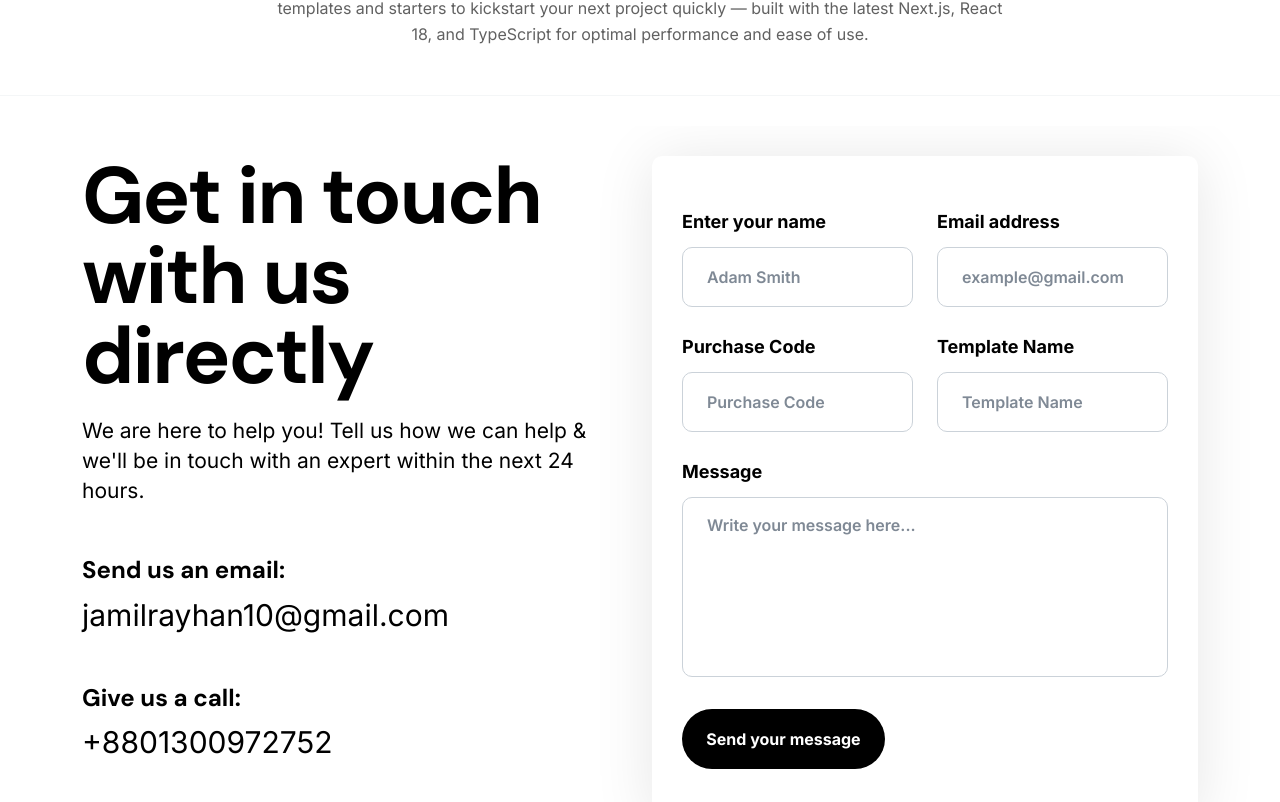
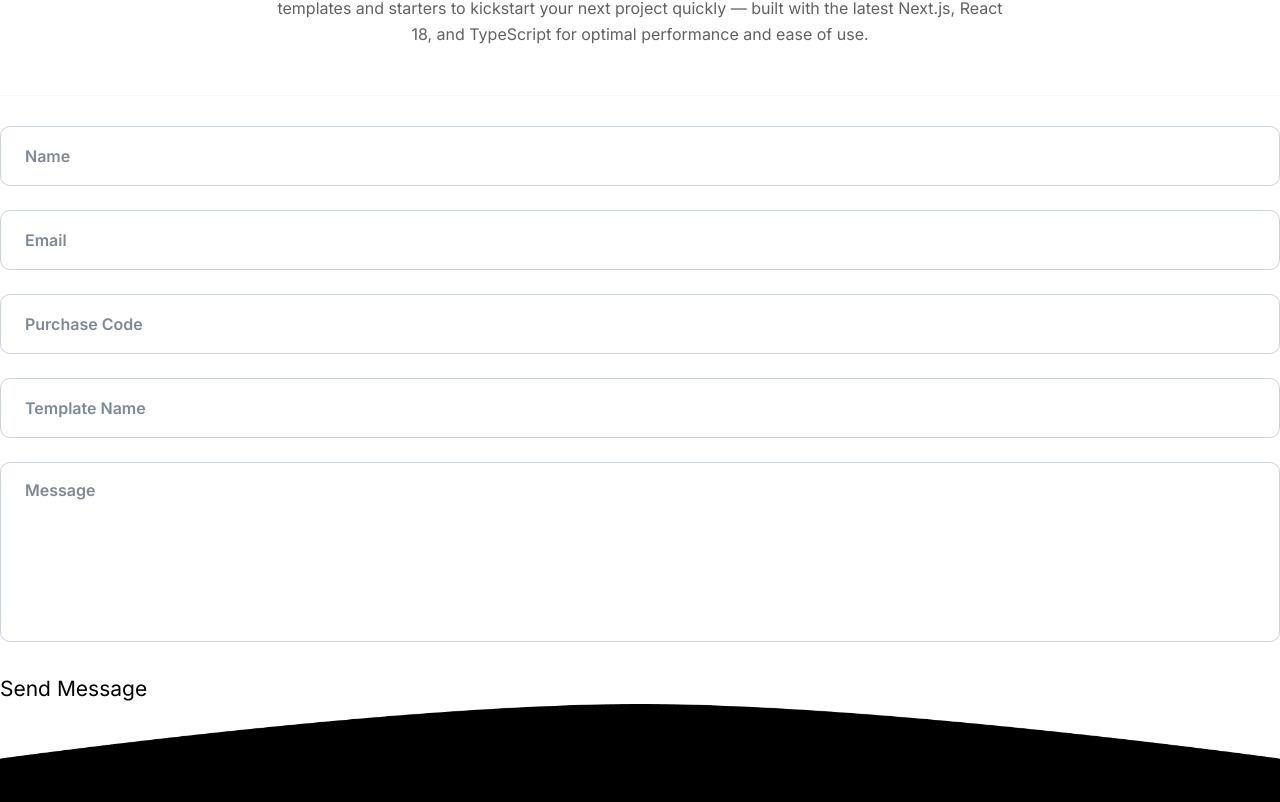
Before and after one commit to jamilrayhan10/webarwa, a Next.js app: page /contact-us in a window 1280 px wide. Shown: the part 338-1140 px from the top of the page. Built offline with nearby package versions, Linux system fonts and the light colour scheme; a web font is replaced by a local one.

Commit message:
first commit

```diff
--- a/src/app/(utilits)/contact-us/page.tsx
+++ b/src/app/(utilits)/contact-us/page.tsx
@@ -213,6 +213,7 @@
 //   );
 // }
 
+
 "use client";
 import ContactArea, { FormData } from "@/components/contact-us/ContactArea";
 import Wrapper from "@/layouts/Wrapper";
@@ -228,7 +229,6 @@ export default function ContactPage() {
         headers: { "Content-Type": "application/json" },
         body: JSON.stringify(data),
       });
-
       return await res.json();
     } catch (err) {
       console.error(err);
--- a/src/app/api/contact/route.ts
+++ b/src/app/api/contact/route.ts
@@ -255,14 +255,11 @@
 // }
 
 
-
 import { Resend } from "resend";
 import { NextResponse } from "next/server";
 
-// Ensure Node.js runtime
-export const runtime = "nodejs";
+export const runtime = "nodejs"; // ensures server runtime
 
-// Define the contact form data type
 interface ContactFormData {
   name: string;
   email: string;
@@ -271,14 +268,8 @@ interface ContactFormData {
   message: string;
 }
 
-// Load Resend API key
 const resendApiKey = process.env.RESEND_API;
-
-if (!resendApiKey) {
-  throw new Error(
-    "Missing RESEND_API key. Add it to your environment variables."
-  );
-}
+if (!resendApiKey) throw new Error("Missing RESEND_API key.");
 
 const resend = new Resend(resendApiKey);
 
@@ -286,7 +277,6 @@ export async function POST(request: Request) {
   try {
     const data: ContactFormData = await request.json();
 
-    // Validate required fields
     if (!data.name || !data.email || !data.message) {
       return NextResponse.json(
         { success: false, error: "Name, email, and message are required." },
@@ -294,14 +284,13 @@ export async function POST(request: Request) {
       );
     }
 
-    // Send email using Resend
-    const email = await resend.emails.send({
+    await resend.emails.send({
       from: "Your Site <no-reply@yoursite.com>",
       to: process.env.MAIL_RECIVER_ADDRESS!,
       subject: `New Contact Message: ${data.templateName}`,
       html: `
         <div style="font-family: Arial, sans-serif; max-width: 600px; margin: auto; padding: 20px; border: 1px solid #eee; border-radius: 10px;">
-          <h2 style="color: #0d6efd;">📩 New Contact Message</h2>
+          <h2>📩 New Contact Message</h2>
           <p><strong>Name:</strong> ${data.name}</p>
           <p><strong>Email:</strong> <a href="mailto:${data.email}">${data.email}</a></p>
           <p><strong>Purchase Code:</strong> ${data.purchaseCode}</p>
@@ -309,12 +298,10 @@ export async function POST(request: Request) {
           <h3>Message:</h3>
           <p>${data.message}</p>
           <hr/>
-          <p style="font-size:12px;color:#999;">This email was sent from your website contact form.</p>
+          <p style="font-size:12px;color:#999;">Sent from your website contact form.</p>
         </div>
       `,
     });
-
-    // console.log("Email sent with Resend:", email.id);
 
     return NextResponse.json({ success: true });
   } catch (error) {
--- a/src/components/contact-us/ContactArea.tsx
+++ b/src/components/contact-us/ContactArea.tsx
@@ -136,12 +136,164 @@
 // }
 
 
+// "use client";
+// import React from "react";
+// import * as yup from "yup";
+// import { useForm } from "react-hook-form";
+// import { yupResolver } from "@hookform/resolvers/yup";
+// import { toast } from 'react-toastify';
+
+// export interface FormData {
+//   name: string;
+//   email: string;
+//   purchaseCode: string;
+//   templateName: string;
+//   message: string;
+// }
+
+// const schema = yup
+//   .object({
+//     name: yup.string().required("Name is required"),
+//     email: yup.string().required("Email is required").email(),
+//     purchaseCode: yup.string().required("Purchase code is required"),
+//     templateName: yup.string().required("Template name is required"),
+//     message: yup.string().required("Message is required"),
+//   })
+//   .required();
+
+// type ContactAreaProps = {
+//   senMail: (data: FormData) => Promise<{ success: boolean; error?: string }>;
+// };
+
+// export default function ContactArea({ senMail }: ContactAreaProps) {
+//   const {
+//     register,
+//     handleSubmit,
+//     reset,
+//     formState: { errors },
+//   } = useForm<FormData>({
+//     resolver: yupResolver(schema),
+//   });
+
+
+// const onSubmit = async (data: FormData) => {
+//   const res = await senMail(data);
+//   if (res.success) {
+//     toast.success("Your message has been sent successfully!");
+//     reset();
+//   } else {
+//     toast.error(res.error || "Failed to send message.");
+//   }
+// };
+
+
+
+//   return (
+//     <div className="rk-theme-section-padding" style={{ marginBottom: "80px" }}>
+//       <div className="container">
+//         <div className="row">
+//           <div className="col-lg-6">
+//             <div
+//               className="rk-theme-default-content pr70"
+//             >
+//               <h2>Get in touch with us directly</h2>
+//               <p className="mb-0">
+//                 We are here to help you! Tell us how we can help & we'll be in
+//                 touch with an expert within the next 24 hours.
+//               </p>
+//               <div className="mt-50">
+//                 <div className="rk-theme-contact-info-wrap">
+//                   <div className="rk-theme-contact-info-item">
+//                     <h5>Send us an email:</h5>
+//                     <a href="mailto:jamilrayhan10@gmail.com">
+//                       jamilrayhan10@gmail.com
+//                     </a>
+//                   </div>
+//                   <div className="rk-theme-contact-info-item">
+//                     <h5>Give us a call:</h5>
+//                     <a href="tel:01300972752">+8801300972752</a>
+//                   </div>
+//                 </div>
+//               </div>
+//             </div>
+//           </div>
+
+//           {/* Contact Form */}
+//           <div className="col-lg-6">
+//             <div
+//               className="rk-theme-contact-box rk-theme-contact-form"
+//             >
+//               <form onSubmit={handleSubmit(onSubmit)}>
+//                 <div className="rk-theme-contact-column">
+//                   <div className="rk-theme-contact-field">
+//                     <label>Enter your name</label>
+//                     <input
+//                       type="text"
+//                       placeholder="Adam Smith"
+//                       {...register("name")}
+//                     />
+//                     <small>{errors.name?.message}</small>
+//                   </div>
+//                   <div className="rk-theme-contact-field">
+//                     <label>Email address</label>
+//                     <input
+//                       type="email"
+//                       placeholder="example@gmail.com"
+//                       {...register("email")}
+//                     />
+//                     <small>{errors.email?.message}</small>
+//                   </div>
+//                 </div>
+
+//                 <div className="rk-theme-contact-column">
+//                   <div className="rk-theme-contact-field">
+//                     <label>Purchase Code</label>
+//                     <input
+//                       type="text"
+//                       placeholder="Purchase Code"
+//                       {...register("purchaseCode")}
+//                     />
+//                     <small>{errors.purchaseCode?.message}</small>
+//                   </div>
+//                   <div className="rk-theme-contact-field">
+//                     <label>Template Name</label>
+//                     <input
+//                       type="text"
+//                       placeholder="Template Name"
+//                       {...register("templateName")}
+//                     />
+//                     <small>{errors.templateName?.message}</small>
+//                   </div>
+//                 </div>
+
+//                 <div className="rk-theme-contact-field">
+//                   <label>Message</label>
+//                   <textarea
+//                     placeholder="Write your message here..."
+//                     {...register("message")}
+//                   />
+//                   <small>{errors.message?.message}</small>
+//                 </div>
+
+//                 <button id="rk-theme-main-submit-btn" type="submit">
+//                   Send your message
+//                 </button>
+//               </form>
+//             </div>
+//           </div>
+//         </div>
+//       </div>
+//     </div>
+//   );
+// }
+
+
 "use client";
 import React from "react";
 import * as yup from "yup";
 import { useForm } from "react-hook-form";
 import { yupResolver } from "@hookform/resolvers/yup";
-import { toast } from 'react-toastify';
+import { toast } from "react-toastify";
 
 export interface FormData {
   name: string;
@@ -151,41 +303,22 @@ export interface FormData {
   message: string;
 }
 
-const schema = yup
-  .object({
+const schema = yup.object({
   name: yup.string().required("Name is required"),
   email: yup.string().required("Email is required").email(),
   purchaseCode: yup.string().required("Purchase code is required"),
   templateName: yup.string().required("Template name is required"),
   message: yup.string().required("Message is required"),
-  })
-  .required();
+}).required();
 
 type ContactAreaProps = {
   senMail: (data: FormData) => Promise<{ success: boolean; error?: string }>;
 };
 
 export default function ContactArea({ senMail }: ContactAreaProps) {
-  const {
-    register,
-    handleSubmit,
-    reset,
-    formState: { errors },
-  } = useForm<FormData>({
+  const { register, handleSubmit, reset, formState: { errors } } = useForm<FormData>({
     resolver: yupResolver(schema),
   });
-
-  // const onSubmit = async (data: FormData) => {
-  //   const res = await senMail(data);
-  //   if (res.success) {
-  //     // alert("✅ Message sent successfully!");
-  //     const notify = () => toast.success("Your message was sent successfully!");
-  //     notify();
-  //     reset();
-  //   } else {
-  //     toast.error(res.error || "Something went wrong.");
-  //   }
-  // };
 
   const onSubmit = async (data: FormData) => {
     const res = await senMail(data);
@@ -197,103 +330,19 @@ const onSubmit = async (data: FormData) => {
     }
   };
 
-
-
   return (
-    <div className="rk-theme-section-padding" style={{ marginBottom: "80px" }}>
-      <div className="container">
-        <div className="row">
-          <div className="col-lg-6">
-            <div
-              className="rk-theme-default-content pr70"
-            >
-              <h2>Get in touch with us directly</h2>
-              <p className="mb-0">
-                We are here to help you! Tell us how we can help & we'll be in
-                touch with an expert within the next 24 hours.
-              </p>
-              <div className="mt-50">
-                <div className="rk-theme-contact-info-wrap">
-                  <div className="rk-theme-contact-info-item">
-                    <h5>Send us an email:</h5>
-                    <a href="mailto:jamilrayhan10@gmail.com">
-                      jamilrayhan10@gmail.com
-                    </a>
-                  </div>
-                  <div className="rk-theme-contact-info-item">
-                    <h5>Give us a call:</h5>
-                    <a href="tel:01300972752">+8801300972752</a>
-                  </div>
-                </div>
-              </div>
-            </div>
-          </div>
-
-          {/* Contact Form */}
-          <div className="col-lg-6">
-            <div
-              className="rk-theme-contact-box rk-theme-contact-form"
-            >
     <form onSubmit={handleSubmit(onSubmit)}>
-                <div className="rk-theme-contact-column">
-                  <div className="rk-theme-contact-field">
-                    <label>Enter your name</label>
-                    <input
-                      type="text"
-                      placeholder="Adam Smith"
-                      {...register("name")}
-                    />
-                    <small>{errors.name?.message}</small>
-                  </div>
-                  <div className="rk-theme-contact-field">
-                    <label>Email address</label>
-                    <input
-                      type="email"
-                      placeholder="example@gmail.com"
-                      {...register("email")}
-                    />
-                    <small>{errors.email?.message}</small>
-                  </div>
-                </div>
-
-                <div className="rk-theme-contact-column">
-                  <div className="rk-theme-contact-field">
-                    <label>Purchase Code</label>
-                    <input
-                      type="text"
-                      placeholder="Purchase Code"
-                      {...register("purchaseCode")}
-                    />
-                    <small>{errors.purchaseCode?.message}</small>
-                  </div>
-                  <div className="rk-theme-contact-field">
-                    <label>Template Name</label>
-                    <input
-                      type="text"
-                      placeholder="Template Name"
-                      {...register("templateName")}
-                    />
-                    <small>{errors.templateName?.message}</small>
-                  </div>
-                </div>
-
-                <div className="rk-theme-contact-field">
-                  <label>Message</label>
-                  <textarea
-                    placeholder="Write your message here..."
-                    {...register("message")}
-                  />
-                  <small>{errors.message?.message}</small>
-                </div>
-
-                <button id="rk-theme-main-submit-btn" type="submit">
-                  Send your message
-                </button>
+      <input type="text" placeholder="Name" {...register("name")} />
+      <p>{errors.name?.message}</p>
+      <input type="email" placeholder="Email" {...register("email")} />
+      <p>{errors.email?.message}</p>
+      <input type="text" placeholder="Purchase Code" {...register("purchaseCode")} />
+      <p>{errors.purchaseCode?.message}</p>
+      <input type="text" placeholder="Template Name" {...register("templateName")} />
+      <p>{errors.templateName?.message}</p>
+      <textarea placeholder="Message" {...register("message")} />
+      <p>{errors.message?.message}</p>
+      <button type="submit">Send Message</button>
     </form>
-            </div>
-          </div>
-        </div>
-      </div>
-    </div>
   );
 }
```
Lines whose indentation alone changed are shown as unchanged.
